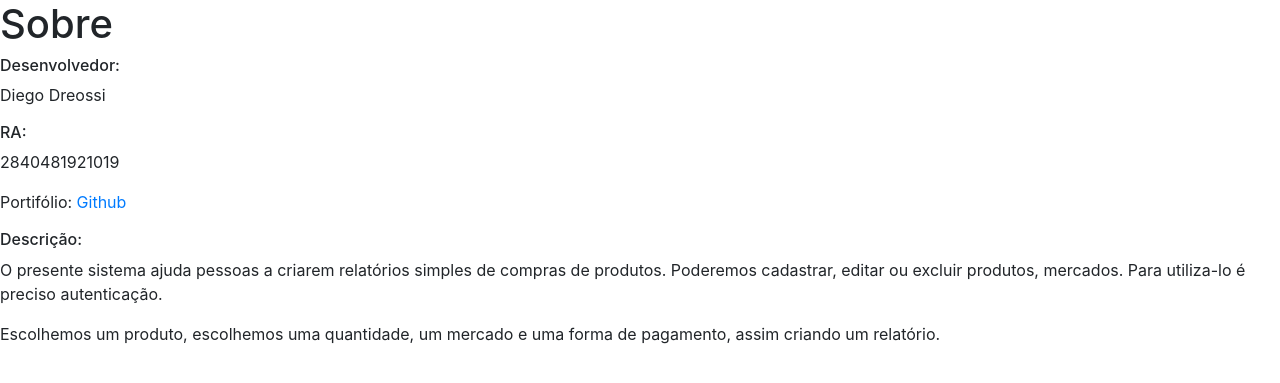
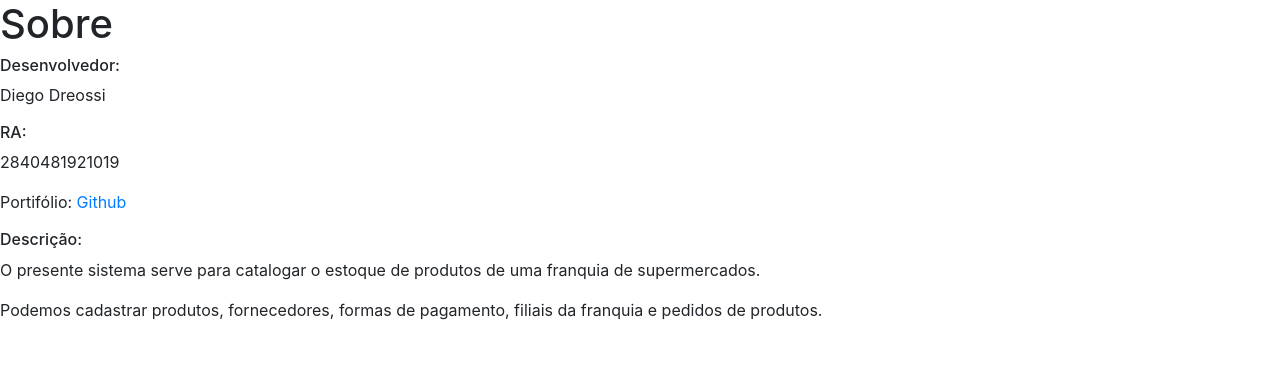
Before and after one commit to diego-goncalves-dreossi/mercado, a Django app: page /sobre/ in a window 1280 px wide. Shown: the top 383 px of the page. Run offline with Django 4.2, Linux system fonts and the light colour scheme; some libraries are stand-ins or nearby versions.

Commit message:
novas tabelas
sistema/models.py atualizado

```diff
--- a/sistema/templates/sobre.html
+++ b/sistema/templates/sobre.html
@@ -1,6 +1,7 @@
 {% extends 'base.html' %}
 {% load static %}
 
+{% block 'titulo' %}iMercado - Sobre{% endblock %}
 {% block 'head' %}
 
 {% endblock %}
@@ -15,8 +16,8 @@
         <p>2840481921019</p>
         <p>Portifólio: <a href="https://github.com/diego-goncalves-dreossi">Github</a></p>
         <h6>Descrição:</h6>
-        <p>O presente sistema ajuda pessoas a criarem relatórios simples de compras de produtos. Poderemos cadastrar, editar ou excluir produtos, mercados. Para utiliza-lo é preciso autenticação.</p>
-        <p>Escolhemos um produto, escolhemos uma quantidade, um mercado e uma forma de pagamento, assim criando um relatório.</p>
+        <p>O presente sistema serve para catalogar o estoque de produtos de uma franquia de supermercados.</p>
+        <p>Podemos cadastrar produtos, fornecedores, formas de pagamento, filiais da franquia e pedidos de produtos.</p>
     </div>
 </main>
 {% endblock %}
--- a/templates/base.html
+++ b/templates/base.html
@@ -31,19 +31,29 @@
           <a class="nav-link" href="#">Produtos</a>
         </li>
         <li class="nav-item active">
-          <a class="nav-link" href="#">Mercados</a>
+          <a class="nav-link" href="#">Filiais</a>
         </li>
 
         <li class="nav-item active">
-          <a class="nav-link" href="#">Listas de compras</a>
+          <a class="nav-link" href="#">Pedidos</a>
         </li>
+
+        <li class="nav-item active">
+          <a class="nav-link" href="#">Fornecedores</a>
+        </li>
+
+        <li class="nav-item active">
+          <a class="nav-link" href="#">Formas de pagamento</a>
+        </li>
+
         <li class="nav-item active dropdown">
           <a class="nav-link dropdown-toggle" href="http://example.com" id="dropdown01" data-toggle="dropdown" aria-haspopup="true" aria-expanded="false">Ações</a>
           <div class="dropdown-menu" aria-labelledby="dropdown01">
             <a class="dropdown-item" href="#">Ver compra atual</a>
             <a class="dropdown-item" href="#">Cadastrar forma de pagamento</a>
-            <a class="dropdown-item" href="#">Cadastrar mercado</a>
+            <a class="dropdown-item" href="#">Cadastrar filial</a>
             <a class="dropdown-item" href="#">Cadastrar produto</a>
+            <a class="dropdown-item" href="#">Cadastrar fornecedor</a>
             <a class="dropdown-item" href="#">Sair</a>
           </div>
         </li>
```
Also changed, not shown: sistema/models.py (+24 -7 lines), sistema/migrations/0003_filial_fornecedor_pedido_delete_formapagamento_and_more.py (added), sistema/migrations/0004_pedido_qntnovosprods_produto_fornecedor.py (added), sistema/migrations/0005_remove_filial_usuario_remove_fornecedor_usuario_and_more.py (added), sistema/migrations/0006_initial.py (added), sistema/migrations/0007_alter_produto_fornecedor.py (added).
